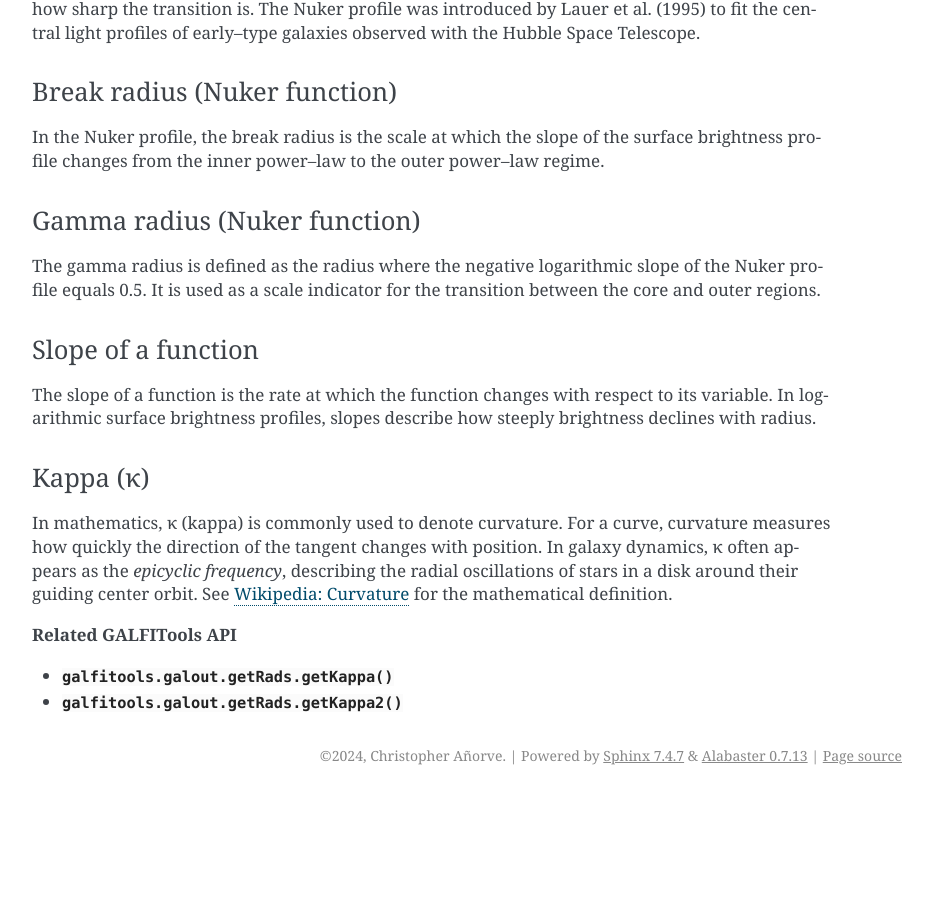
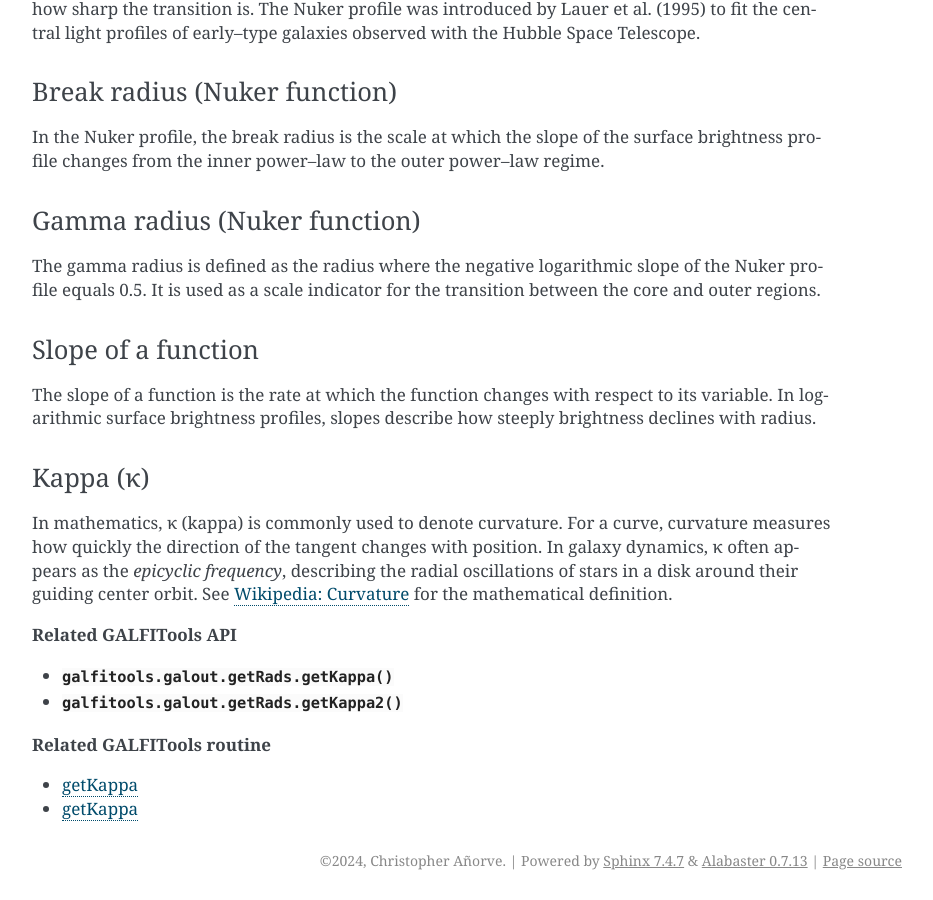
Before and after one commit to canorve/GALFITools, a Sphinx documentation site: the page built from docs/concepts.rst, in a window 1280 px wide and 900 px high, scrolled down 5571 px. Shown: the whole window, without its empty margins (338-1271 px from the left). Built offline with Sphinx 7.4.7, drawn with Linux system fonts in a browser that asks for light colours; before the commit the page ends 6366 px from its top, so only the background shows below that.

Commit message:
docs  updated

```diff
--- a/docs/concepts.rst
+++ b/docs/concepts.rst
@@ -263,9 +263,11 @@ shape of a galaxy component. Values near 1 correspond to nearly circular
 objects, while smaller values indicate more elongated shapes.
 
 
--------------------------
+
+------------------------------
 **Galaxy Components**
--------------------------
+------------------------------
+
 
 .. _concept-bulge:
 
@@ -394,3 +396,8 @@ the mathematical definition.
 
 - :py:func:`galfitools.galout.getRads.getKappa`
 - :py:func:`galfitools.galout.getRads.getKappa2`
+
+**Related GALFITools routine**
+
+- :ref:`getKappa <routine-getKappa>`
+- :ref:`getKappa <routine-getKappa2>`
--- a/docs/usage.rst
+++ b/docs/usage.rst
@@ -498,6 +498,7 @@ alternative method to getBreak
                           Angle of the major axis of the galaxy. Default= it will take the angle of the
                           last components
 
+.. _routine-getKappa:
 
 **getKappa** gets the Kappa radius from a set of Sersics
 
@@ -527,6 +528,7 @@ alternative method to getBreak
                           provide a range for x-axis: xmin - xmax
 
 
+.. _routine-getKappa2:
 
 **getKappa2** gets the kappa radius from a set of Sersics using an
 alternative method to getKappa
```
